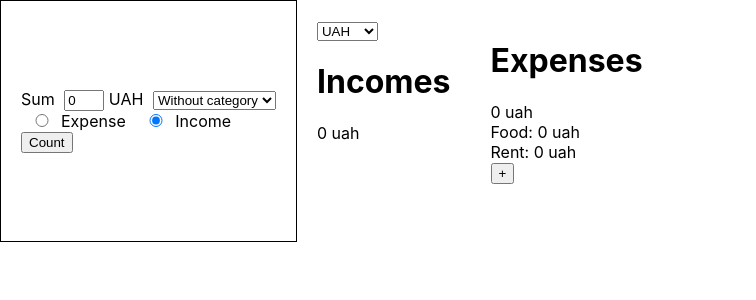
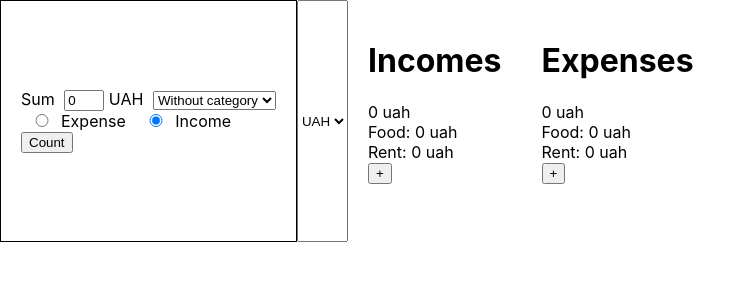
Before and after one commit to Fidelya1988/acounting, a React (Create React App) app: page / in a window 1280 px wide. Shown: the top 300 px of the page, without its empty margins (0-756 px from the left). Built offline with nearby package versions, Linux system fonts and the light colour scheme.

Commit message:
refactored components

```diff
--- a/src/App.jsx
+++ b/src/App.jsx
@@ -1,55 +1,20 @@
 // import { isBlock } from "typescript";
-import React, { useState } from "react";
+import { useState } from "react";
 import styles from "./app.module.css";
-import { useSelector} from "react-redux";
+
 import CountingForm from "./Form/CountingForm";
-import Categories from "./Categories/Categories";
-import { useNewSum } from "./helpers/useNewSum";
+
+import CurrencySelect from "./CurrencySelect/CurrencySelect";
+import Counters from "./Counters/Counters";
 
 function App() {
-  const { income, expense } = useSelector((state) => state.toolkit);
-  const { categories} = useSelector((state) => state.categories);
   const [currency, setCurrency] = useState("uah");
-  const [newIncome, setNewIncome] = useState();
-  const [newExpense, setNewExpense] = useState();
 
-
-  const currencyChange = React.useCallback(
-    (e) => {
-      const current = e.target.value;
-
-      income.find((el) => {
-        if (el.name === current) {
-          setCurrency(el.name);
-        }
-      });
-    },
-    [income, setCurrency]
-  );
-  useNewSum(income, currency, setNewIncome);
-  useNewSum(expense, currency, setNewExpense);
   return (
     <div className={styles.app}>
       <CountingForm currency={currency} />
-      <div className={styles.block}>
-        <select
-          id="currency"
-          name="currency"
-          onChange={(e) => currencyChange(e)}
-        >
-          <option value="uah">UAH</option>
-          <option value="usd">USD</option>
-          <option value="euro">EURO</option>
-        </select>
-        <h1>Incomes</h1>
-        <span>{newIncome ? newIncome : 0}</span> {currency}
-      </div>{" "}
-      <div className={styles.block}>
-        <h1>Expenses</h1>
-        <span> {newExpense ? newExpense : 0}</span> {currency}
-        <Categories currency={currency}/>
-
-      </div>
+      <CurrencySelect setCurrency={setCurrency} />
+      <Counters currency={currency} />
     </div>
   );
 }
--- /dev/null
+++ b/src/Counters/Counters.jsx
@@ -0,0 +1,32 @@
+// import { isBlock } from "typescript";
+import { useState } from "react";
+import styles from "../app.module.css";
+import { useSelector } from "react-redux";
+
+import Categories from "../Categories/Categories";
+import { useNewSum } from "../helpers/useNewSum";
+
+const Counter = ({ title, currency, counting }) => {
+  return (
+    <div className={styles.block}>
+      <h1>{title}</h1>
+      <span> {counting ? counting : 0}</span> {currency}
+      <Categories currency={currency} />
+    </div>
+  );
+};
+export default function Counters({ currency }) {
+  const { income, expense } = useSelector((state) => state.toolkit);
+
+  const [newIncome, setNewIncome] = useState();
+  const [newExpense, setNewExpense] = useState();
+
+  useNewSum(income, currency, setNewIncome);
+  useNewSum(expense, currency, setNewExpense);
+  return (
+    <>
+      <Counter title='Incomes' currency={currency} counting={newIncome} />
+      <Counter title='Expenses' currency={currency} counting={newExpense} />
+    </>
+  );
+}
--- /dev/null
+++ b/src/CurrencySelect/CurrencySelect.js
@@ -0,0 +1,27 @@
+import React from "react";
+import { getCurrencyExchange } from "../helpers/getCurrencyExchange";
+
+export default function CurrencySelect({ setCurrency }) {
+  const currencyArray = getCurrencyExchange();
+
+  const currencyChange = React.useCallback(
+    (e) => {
+      const current = e.target.value;
+
+      currencyArray.find((el) => {
+        if (el.name === current) {
+          setCurrency(el.name);
+        }
+      });
+    },
+    [currencyArray, setCurrency]
+  );
+
+  return (
+    <select id="currency" name="currency" onChange={(e) => currencyChange(e)}>
+      <option value="uah">UAH</option>
+      <option value="usd">USD</option>
+      <option value="euro">EUR</option>
+    </select>
+  );
+}
```
